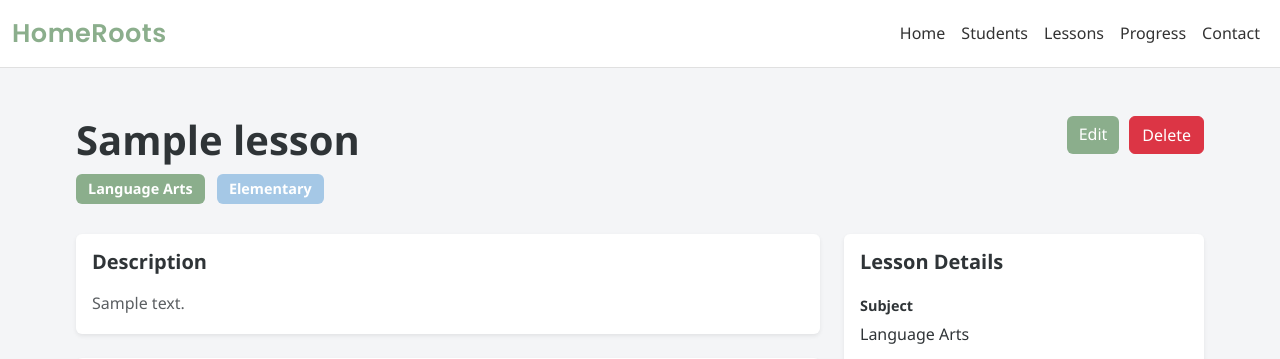
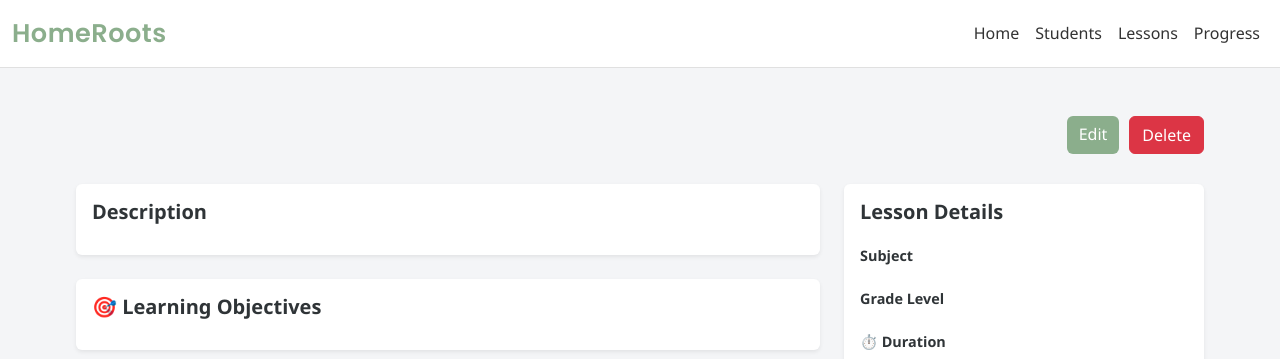
Before and after one commit to Anasousa11/HomeRoots, a Django app: page /lessons/1/ in a window 1280 px wide. Shown: the top 359 px of the page. Run offline with Django 5.2, Linux system fonts and the light colour scheme; tables that the repository leaves empty hold one stand-in row (values such as "Sample post").

Commit message:
fixing vie and url for student, progress and lessons

````diff
--- a/homeschool_planner/core/templates/core/base.html
+++ b/homeschool_planner/core/templates/core/base.html
@@ -52,9 +52,7 @@
                     <a class="nav-link" href="{% url 'core:progress_overview' %}">Progress</a>
                 </li>
 
-                <li class="nav-item">
-                    <a class="nav-link" href="{% url 'core:contact' %}">Contact</a>
-                </li>
+
 
             </ul>
         </div>
--- a/homeschool_planner/core/templates/core/lessons.html
+++ b/homeschool_planner/core/templates/core/lessons.html
@@ -15,7 +15,7 @@
           <div class="card-body text-center py-5">
             <h4 class="card-title mb-3" style="font-weight: 600;">📚 Browse Lessons</h4>
             <p class="card-text mb-4">View all lessons organized by subject, grade level, and difficulty.</p>
-            <a href="{% url 'core:lesson_list' %}" class="btn btn-light fw-bold">View All Lessons</a>
+            <a href="{% url 'core:lesson_list' lesson.pk%}" class="btn btn-light fw-bold">View All Lessons</a>
           </div>
         </div>
       </div>
--- a/homeschool_planner/core/templates/core/progress.html
+++ b/homeschool_planner/core/templates/core/progress.html
@@ -5,7 +5,6 @@
 <div class="container my-5">
     <h2>Student Progress Overview</h2>
 
-```
 {% for item in students_data %}
 <div class="mt-5">
 
@@ -48,7 +47,7 @@
     <hr>
 </div>
 {% endfor %}
-```
+
 
 </div>
 
--- a/homeschool_planner/core/templates/core/students.html
+++ b/homeschool_planner/core/templates/core/students.html
@@ -14,7 +14,7 @@
         <div class="card-body text-center py-5">
           <h3 class="card-title mb-3">👥 View All Students</h3>
           <p class="card-text mb-4">See a complete list of all registered students with quick access to their profiles.</p>
-          <a href="{% url 'core:student_list' %}" class="btn btn-light fw-bold">View Student List</a>
+          <a href="{% url 'core:student_list'%}" class="btn btn-light fw-bold">View Student List</a>
         </div>
       </div>
     </div>
@@ -23,7 +23,7 @@
         <div class="card-body text-center py-5">
           <h3 class="card-title mb-3">➕ Add New Student</h3>
           <p class="card-text mb-4">Onboard a new learner to your homeschool with just a few clicks.</p>
-          <a href="{% url 'core:student_add' %}" class="btn btn-light fw-bold">Add Student</a>
+          <a href="{% url 'core:student_add'%}" class="btn btn-light fw-bold">Add Student</a>
         </div>
       </div>
     </div>
--- a/homeschool_planner/core/urls.py
+++ b/homeschool_planner/core/urls.py
@@ -1,6 +1,4 @@
 from django.urls import path
-from django.conf import settings
-from django.conf.urls.static import static
 from . import views
 
 app_name = 'core'
@@ -15,21 +13,13 @@
     path('students/<int:pk>/edit/', views.StudentUpdateView.as_view(), name='student_edit'),
     path('students/<int:pk>/delete/', views.StudentDeleteView.as_view(), name='student_delete'),
 
-   # Lessons
-    path('lessons/', views.LessonListView.as_view(), name='lessons'),  # matches template
+    # Lessons
+    path('lessons/', views.LessonListView.as_view(), name='lessons'),
     path('lessons/add/', views.LessonCreateView.as_view(), name='lesson_add'),
     path('lessons/<int:pk>/', views.LessonDetailView.as_view(), name='lesson_detail'),
     path('lessons/<int:pk>/edit/', views.LessonUpdateView.as_view(), name='lesson_edit'),
     path('lessons/<int:pk>/delete/', views.LessonDeleteView.as_view(), name='lesson_delete'),
 
-    # Progress
-    path('progress/', views.progress_overview, name='progress_overview'),  # single consistent name
-    path('progress/<int:student_id>/', views.progress_overview, name='student_progress'),
-
-
-    # Contact
-    path('contact/', views.contact, name='contact'),
+    # Progress (if you have a view for it)
+    path('progress/', views.progress_overview, name='progress_overview'),
 ]
-
-if settings.DEBUG:
-    urlpatterns += static(settings.MEDIA_URL, document_root=settings.MEDIA_ROOT)
--- a/homeschool_planner/core/views.py
+++ b/homeschool_planner/core/views.py
@@ -10,8 +10,7 @@
 def index(request):
     return render(request, 'core/index.html')
 
-def contact(request):
-    return render(request, 'core/contact.html')
+
 
 # Student Views
 class StudentListView(ListView):
@@ -23,7 +22,7 @@
 class StudentDetailView(DetailView):
     model = Student
     template_name = 'core/students/detail.html'
-    context_object_name = 'student'
+    context_object_name = 'students'
 
 class StudentCreateView(CreateView):
     model = Student
@@ -50,7 +49,7 @@
 class LessonDetailView(DetailView):
     model = Lesson
     template_name = 'core/lessons/detail.html'
-    context_object_name = 'lesson'
+    context_object_name = 'lessons'
 
 class LessonCreateView(CreateView):
     model = Lesson
--- a/homeschool_planner/homeschool_planner/urls.py
+++ b/homeschool_planner/homeschool_planner/urls.py
@@ -15,12 +15,9 @@
     2. Add a URL to urlpatterns:  path('blog/', include('blog.urls'))
 """
 from django.contrib import admin
-from django.urls import path, include
-
+from django.urls import path, include  # include MUST be imported
 
 urlpatterns = [
     path('admin/', admin.site.urls),
-    # Include `core` app urls with a namespace so templates using 'core:...'
-    # will always resolve correctly.
-    path('', include(('core.urls', 'core'), namespace='core')),
+    path('', include('core.urls')),  # all core app URLs
 ]
````
